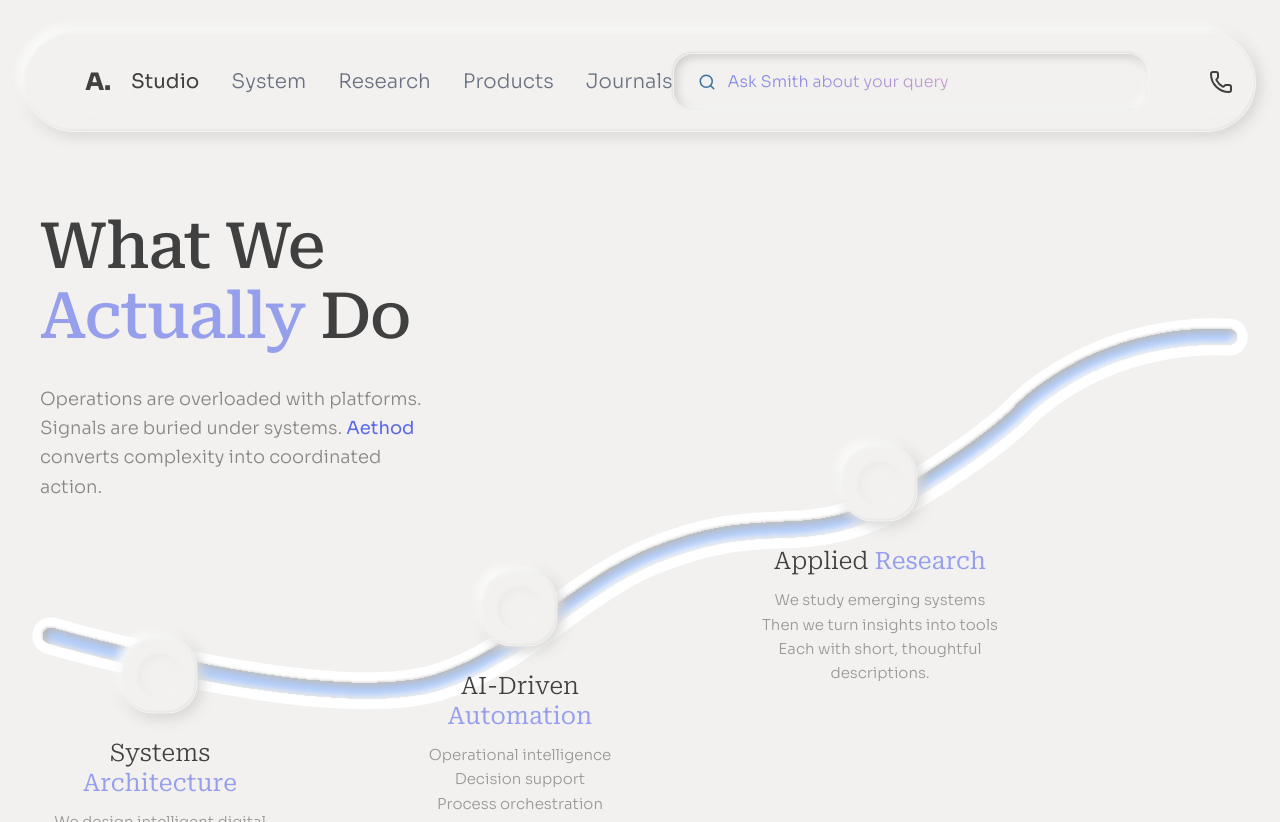
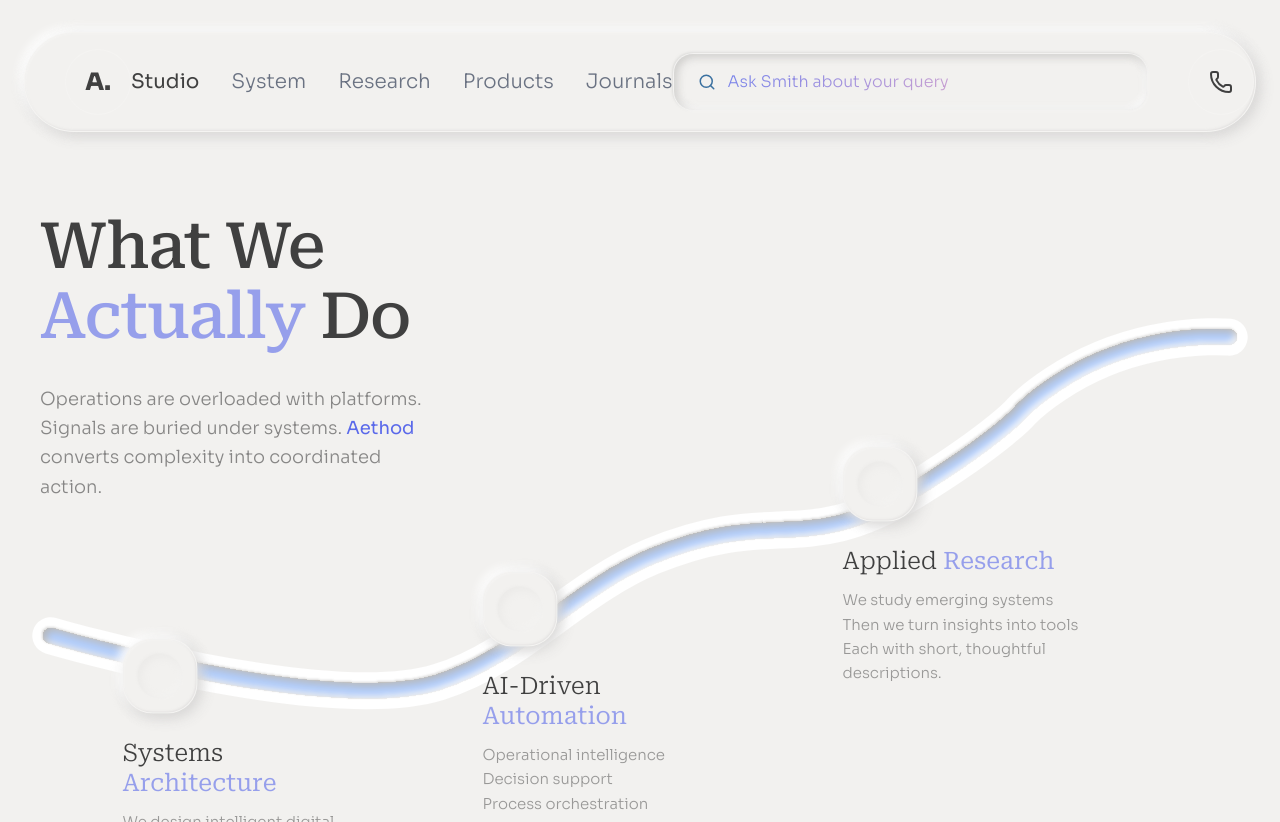
Before and after one commit to SadidSD/Aethod, a Next.js app: page /studio in a window 1280 px wide. Built offline with nearby package versions, Linux system fonts and the light colour scheme.

Commit message:
fix: Align node texts left from center of nodes

```diff
--- a/src/app/studio/page.tsx
+++ b/src/app/studio/page.tsx
@@ -110,7 +110,7 @@ export default function StudioPage() {
                         style={{ left: '10%', top: '78%', transform: 'translate(-50%, -50%)' }}
                     >
                         <StudioNode />
-                        <div className="absolute top-full left-1/2 -translate-x-1/2 mt-6 min-w-[260px] text-center">
+                        <div className="absolute top-full left-0 mt-6 min-w-[260px] text-left">
                             <h3 className="text-[24px] font-light leading-tight">
                                 Systems <span className="text-[#5A69EA] opacity-60 font-normal">Architecture</span>
                             </h3>
@@ -127,7 +127,7 @@ export default function StudioPage() {
                         style={{ left: '40%', top: '64%', transform: 'translate(-50%, -50%)' }}
                     >
                         <StudioNode />
-                        <div className="absolute top-full left-1/2 -translate-x-1/2 mt-6 min-w-[260px] text-center">
+                        <div className="absolute top-full left-0 mt-6 min-w-[260px] text-left">
                             <h3 className="text-[24px] font-light leading-tight">
                                 AI-Driven <span className="text-[#5A69EA] opacity-60 font-normal">Automation</span>
                             </h3>
@@ -145,7 +145,7 @@ export default function StudioPage() {
                         style={{ left: '70%', top: '38%', transform: 'translate(-50%, -50%)' }}
                     >
                         <StudioNode />
-                        <div className="absolute top-full left-1/2 -translate-x-1/2 mt-6 min-w-[280px] text-center">
+                        <div className="absolute top-full left-0 mt-6 min-w-[280px] text-left">
                             <h3 className="text-[24px] font-light leading-tight">
                                 Applied <span className="text-[#5A69EA] opacity-60 font-normal">Research</span>
                             </h3>
```
